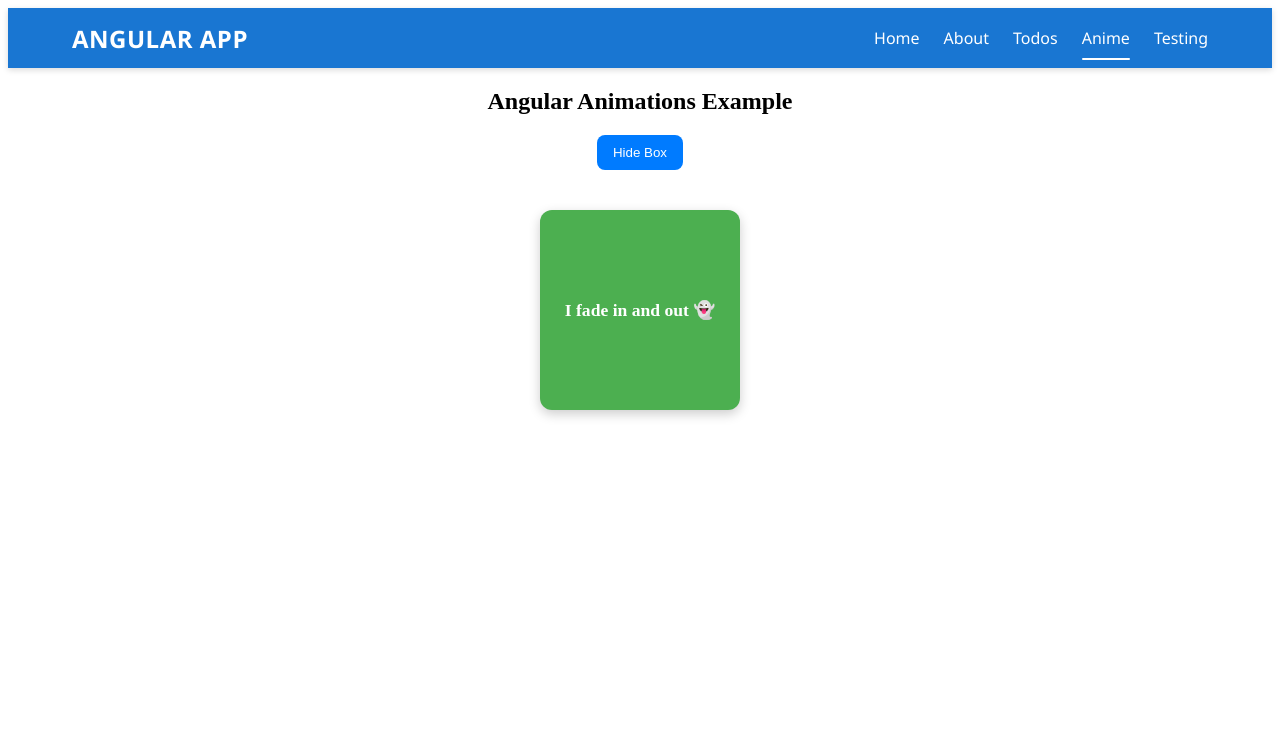
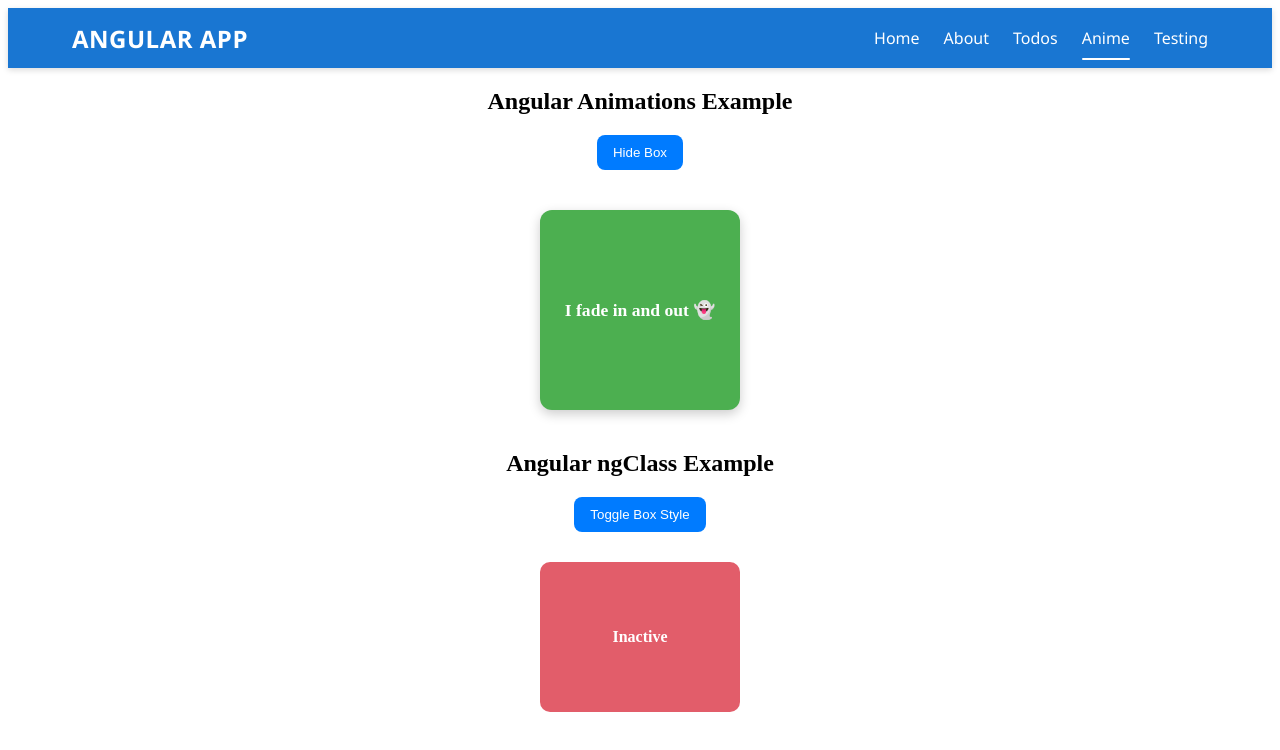
Before and after one commit to MuhammadTalalZahid33/Angular_Projects, an Angular app in the folder first_Angular_Project/: page /anime in a window 1280 px wide. Shown: the top 750 px of the page. Built offline with nearby package versions, Linux system fonts and the light colour scheme.

Commit message:
ngClass...

```diff
--- a/first_Angular_Project/src/app/components/animexample/animexample.component.html
+++ b/first_Angular_Project/src/app/components/animexample/animexample.component.html
@@ -1,11 +1,21 @@
 <h2>Angular Animations Example</h2>
 
 <button (click)="toggleBox()">
-  {{ isVisible ? 'Hide' : 'Show' }} Box
+    {{ isVisible ? 'Hide' : 'Show' }} Box
 </button>
 
-<div
-  class="box"
-  [@fadeAnimation]="isVisible ? 'visible' : 'hidden'">
-  I fade in and out 👻
+<div class="box" [@fadeAnimation]="isVisible ? 'visible' : 'hidden'">
+    I fade in and out 👻
 </div>
+
+
+<!-- ngClass Example -->
+<h2>Angular ngClass Example</h2>
+
+<button (click)="toggleActive()">
+    Toggle Box Style
+</button>
+
+<div class="box1" [ngClass]="{ 'active-box': isActive, 'inactive-box': !isActive }">
+    {{ isActive ? 'Active' : 'Inactive' }}
+</div>
--- a/first_Angular_Project/src/app/components/animexample/animexample.component.scss
+++ b/first_Angular_Project/src/app/components/animexample/animexample.component.scss
@@ -32,3 +32,29 @@ button {
   font-size: 1.1rem;
   box-shadow: 0 4px 12px rgba(0,0,0,0.2);
 }
+
+
+.box1 {
+  width: 200px;
+  height: 150px;
+  margin: 30px auto;
+  display: flex;
+  align-items: center;
+  justify-content: center;
+  color: white;
+  font-weight: bold;
+  border-radius: 10px;
+  transition: all 0.3s ease-in-out;
+}
+
+.active-box {
+  background-color: #28a745;
+  transform: scale(1.1);
+  box-shadow: 0 4px 10px rgba(0, 0, 0, 0.3);
+}
+
+.inactive-box {
+  background-color: #dc3545;
+  transform: scale(1);
+  opacity: 0.8;
+}
--- a/first_Angular_Project/src/app/components/animexample/animexample.component.ts
+++ b/first_Angular_Project/src/app/components/animexample/animexample.component.ts
@@ -22,4 +22,9 @@ export class AnimexampleComponent {
   toggleBox(){
     this.isVisible = !this.isVisible;
   }
+
+  isActive = false;
+  toggleActive(){
+    this.isActive = !this.isActive;
+  }
 }
```
